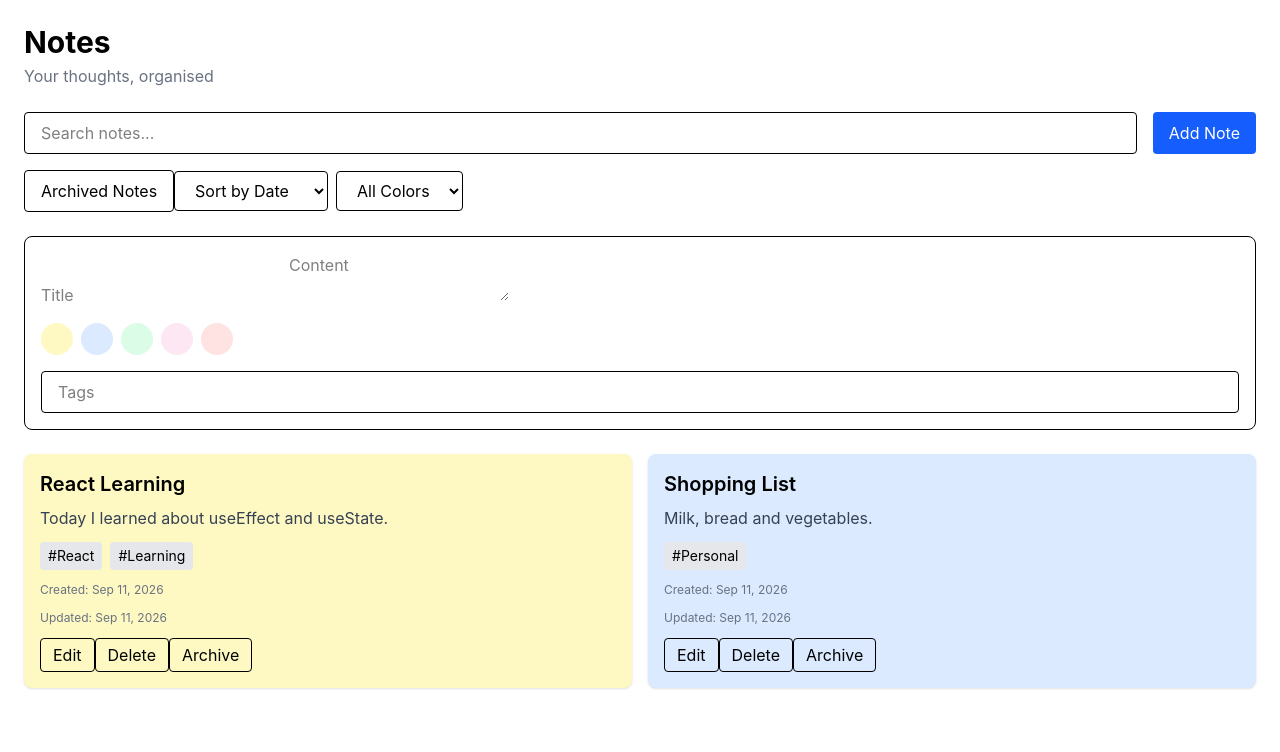
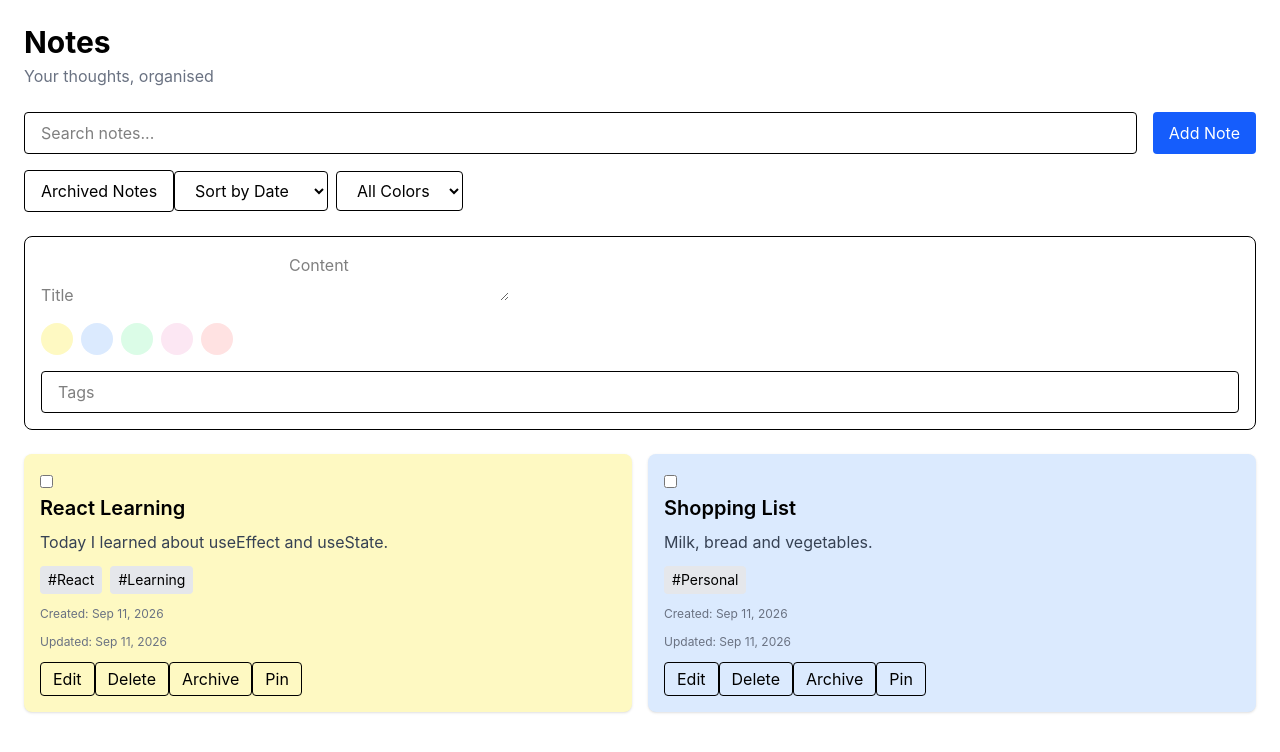
Before and after one commit to Nikhilrajt/react-notes-app, a React (Vite) app: page / in a window 1280 px wide. Shown: the top 752 px of the page. Built offline with nearby package versions, Linux system fonts and the light colour scheme.

Commit message:
Added Bulk deletion

```diff
--- a/src/App.jsx
+++ b/src/App.jsx
@@ -9,6 +9,7 @@ function App() {
         title: "React Learning",
         content: "Today I learned about useEffect and useState.",
         color: "yellow",
+        pinned: false,
         tags: ["React", "Learning"],
         archived: false,
         createdAt: "Sep 11, 2026",
@@ -19,6 +20,7 @@ function App() {
         title: "Shopping List",
         content: "Milk, bread and vegetables.",
         color: "blue",
+        pinned: false,
         tags: ["Personal"],
         archived: false,
         createdAt: "Sep 11, 2026",
@@ -39,6 +41,7 @@ function App() {
   const [sortBy, setSortBy] = useState("date");
   const [filterColor, setFilterColor] = useState("all");
   const [errors, setErrors] = useState({});
+  const [selectedNotes, setSelectedNotes] = useState([]);
   useEffect(() => {
     localStorage.setItem("notes", JSON.stringify(notes));
   }, [notes]);
@@ -94,6 +97,7 @@ function App() {
       id: Date.now(),
       createdAt: new Date().toLocaleDateString(),
       updatedAt: new Date().toLocaleDateString(),
+      pinned: false,
       archived: false
     };
     if (editingId !== null) {
@@ -142,6 +146,41 @@ function App() {
       )
     )
   }
+  function handlePin(id) {
+    setNotes(
+      notes.map((note) =>
+        note.id === id
+          ? { ...note, pinned: !note.pinned }
+          : note
+      )
+    );
+  }
+  function handleSelect(id) {
+    setSelectedNotes((previous) =>
+      previous.includes(id)
+        ? previous.filter((noteId) => noteId !== id)
+        : [...previous, id]
+    );
+  }
+  function handleBulkDelete() {
+    if (selectedNotes.length === 0) {
+      return;
+    }
+
+    const confirmDelete = window.confirm(
+      "Are you sure you want to delete the selected notes?"
+    );
+
+    if (!confirmDelete) {
+      return;
+    }
+
+    setNotes(
+      notes.filter((note) => !selectedNotes.includes(note.id))
+    );
+
+    setSelectedNotes([]);
+  }
   const visibleNotes = notes.filter((note) => {
     const matchesArchive = showArchived
       ? note.archived
@@ -156,6 +195,9 @@ function App() {
 
     return matchesArchive && matchesSearch && matchesColor;
   }).sort((a, b) => {
+    if (a.pinned !== b.pinned) {
+      return b.pinned - a.pinned;
+    }
     if (sortBy === "title") {
       return a.title.localeCompare(b.title);
     }
@@ -207,6 +249,14 @@ function App() {
         <option value="pink">Pink</option>
         <option value="red">Red</option>
       </select>
+      {selectedNotes.length > 0 && (
+        <button
+          onClick={handleBulkDelete}
+          className="mt-4 ml-2 px-4 py-2 bg-red-600 text-white rounded"
+        >
+          Delete Selected ({selectedNotes.length})
+        </button>
+      )}
       <div className="mt-6 border rounded-lg p-4">
         <input
           placeholder="Title"
@@ -293,6 +343,9 @@ function App() {
               onEdit={handleEdit}
               onDelete={handleDelete}
               onArchive={handleArchive}
+              onPin={handlePin}
+              selected={selectedNotes.includes(note.id)}
+              onSelect={handleSelect}
             />
           ))
         )}
--- a/src/components/NoteCard.jsx
+++ b/src/components/NoteCard.jsx
@@ -1,4 +1,4 @@
-function NoteCard({ note, onEdit, onDelete, onArchive }) {
+function NoteCard({ note, onEdit, onDelete, onArchive, onPin, selected, onSelect }) {
   const colorClasses = {
     yellow: "bg-yellow-100",
     blue: "bg-blue-100",
@@ -8,6 +8,11 @@ function NoteCard({ note, onEdit, onDelete, onArchive }) {
   };
   return (
     <div className={`${colorClasses[note.color]} p-4 rounded-lg shadow`}>
+      <input
+        type="checkbox"
+        checked={selected}
+        onChange={() => onSelect(note.id)}
+      />
       <h2 className="text-xl font-semibold">{note.title}</h2>
 
       <p className="mt-2 text-gray-700">
@@ -38,6 +43,12 @@ function NoteCard({ note, onEdit, onDelete, onArchive }) {
         className="mt-3 px-3 py-1 border rounded"
       >
         {note.archived ? "Unarchive" : "Archive"}</button>
+      <button
+        onClick={() => onPin(note.id)}
+        className="mt-3 px-3 py-1 border rounded"
+      >
+        {note.pinned ? "Unpin" : "Pin"}
+      </button>
     </div>
   );
 }
```
